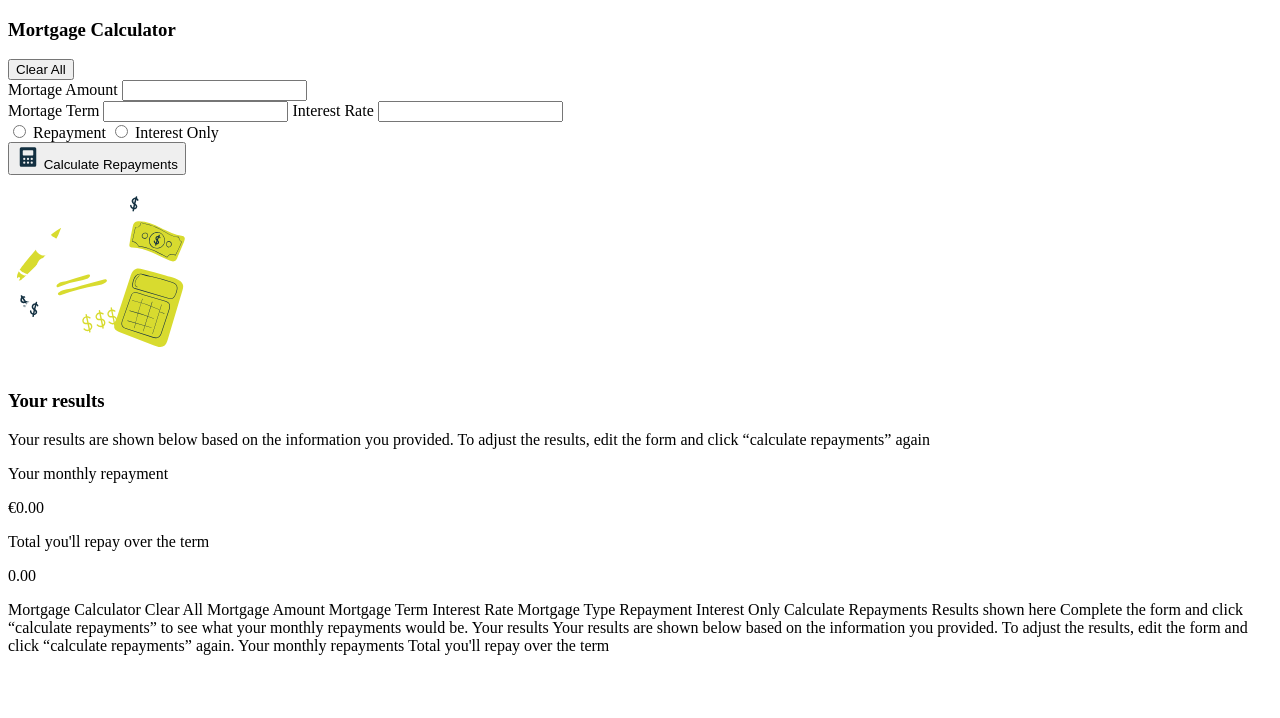
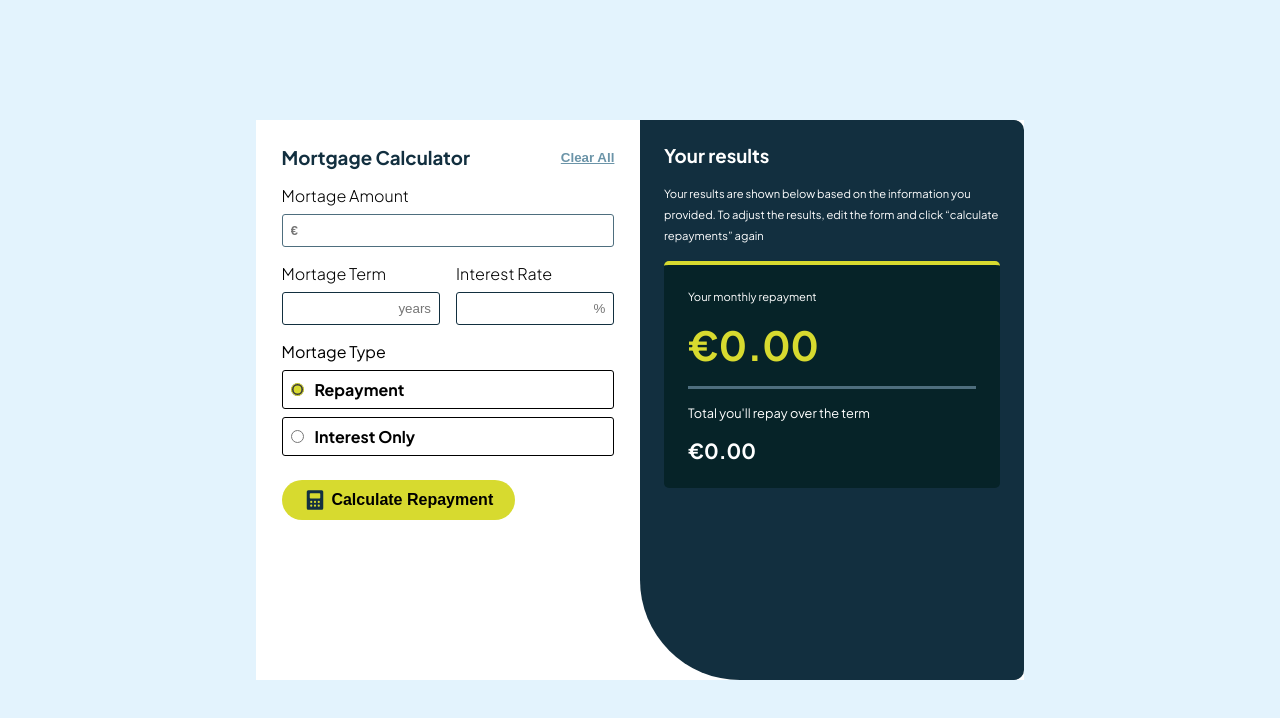
Before and after one commit to A-noob-in-Coding/FEM-MortageCalculator, a plain HTML site: page index.html in a window 1280 px wide. Drawn offline with Linux system fonts and the light colour scheme.

Commit message:
[HMTL] added the placeholders for the input fields]

```diff
--- a/index.html
+++ b/index.html
@@ -3,7 +3,7 @@
 <head>
   <meta charset="UTF-8">
   <meta name="viewport" content="width=device-width, initial-scale=1.0"> <!-- displays site properly based on user's device -->
-
+<link rel="stylesheet" href="styles.css">
   <link rel="icon" type="image/png" sizes="32x32" href="./assets/images/favicon-32x32.png">
 
   <title>Frontend Mentor | Mortgage repayment calculator</title>
@@ -15,41 +15,46 @@
     <div class="left-side">
       <div class="header-clear">
         <h3>Mortgage Calculator</h3>
-        <button class="clear-btn" id="clear-btn">Clear All</button>
+        <button class="clear-btn" id="clear-button">Clear All</button>
       </div>
       <div class="calculator-input">
         <div class="mortage-amount">
           <label for="mortage-amount-input">Mortage Amount
-            <input type="number" class="mortage-amount-input" id="mortage-amount-input">
+            <input type="number" class="mortage-amount-input" id="mortage-amount-input" placeholder="&euro;">
           </label>
         </div>
         <div class="term-interest">
           <label for="mortage-term">Mortage Term
-            <input type="number" name="mortage-term" class="mortage-term" id="mortage-term">
+            <input type="number" name="mortage-term" class="mortage-term" id="mortage-term" placeholder="years">
           </label>
           <label for="mortage-interest-rate">Interest Rate
-            <input type="number" name="mortage-interest-rate" id="mortage-interest-rate" class="mortage-interest-rate">
+            <input type="number" name="mortage-interest-rate" id="mortage-interest-rate" class="mortage-interest-rate" placeholder="%">
           </label>
         </div>
-        <div class="div-mortage-radio">
+        <div class="mortage-radio-div">
+          <p>Mortage Type</p>
           <label for="repayment">
-            <input type="radio" name="mortage-radio" id="repayment" class="repayment">
-            Repayment
+            <input type="radio" name="mortage-radio" id="repayment" class="radio-mortage" checked>
+            <p>Repayment</p>
           </label>
           <label for="interest-only">
-            <input type="radio" name="mortage-radio" id="interest-only" class="interest-only">
-            Interest Only
+            <input type="radio" name="mortage-radio" id="interest-only" class="radio-mortage">
+            <p>
+              Interest Only
+            </p>
           </label>
         </div>
       </div>
       <div class="calculate-btn">
         <button class="calculate-btn-el" id="calculate-btn-el">
           <embed src="/assets/images/icon-calculator.svg" type="">
-          Calculate Repayments</button>
+          <span class="button-des">Calculate Repayment</span></button>
       </div>
     </div>
     <div class="right-side-empty">
       <img src="/assets/images/illustration-empty.svg" alt="Empty">
+      <h3>Results shown here</h3>
+      <p>Complete the form and click "calculate repayments" to see what your monthly repayments would be.</p>
     </div>
     <div class="right-side-completed">
       <div class="right-side-description">
@@ -66,47 +71,11 @@
         </div>
         <div class="total-repayment">
           <p class="repayment-p">Total you'll repay over the term</p>
-          <p ><span class="total-repayment-span">0.00</span></p>
+          <p class="total-repayment-result">&euro;<span id="total-repayment-span">0.00</span></p>
         </div>
       </div>
     </div>
   </main>
-  Mortgage Calculator
-  Clear All
-
-  Mortgage Amount
-
-  Mortgage Term
-
-  Interest Rate
-
-  Mortgage Type
-  Repayment
-  Interest Only
-
-  Calculate Repayments
-
-  <!-- Empty results start -->
-
-  Results shown here
-
-  Complete the form and click “calculate repayments” to see what
-  your monthly repayments would be.
-
-  <!-- Empty results end -->
-
-  <!-- Completed results start -->
-
-  Your results
-
-  Your results are shown below based on the information you provided.
-  To adjust the results, edit the form and click “calculate repayments” again.
-
-  Your monthly repayments
-
-  Total you'll repay over the term
-
-  <!-- Completed results end -->
-
+  <script src="script.js"></script>
 </body>
 </html>
--- /dev/null
+++ b/styles.css
@@ -0,0 +1,265 @@
+:root {
+    --Lime: hsl(61, 70%, 52%);
+    --Red: hsl(4, 69%, 50%);
+    --White: hsl(0, 0%, 100%);
+    --Slate100: hsl(202, 86%, 94%);
+    --Slate300: hsl(203, 41%, 72%);
+    --Slate500: hsl(200, 26%, 54%);
+    --Slate700: hsl(200, 24%, 40%);
+    --Slate900: hsl(202, 55%, 16%);
+
+}
+
+@font-face {
+    font-family: JakartaItalic;
+    src: url("/assets/fonts/PlusJakartaSans-Italic-VariableFont_wght.ttf");
+}
+
+@font-face {
+    font-family: Jakarta;
+    src: url("/assets/fonts/PlusJakartaSans-VariableFont_wght.ttf");
+}
+
+* {
+    padding: 0;
+    margin: 0;
+    box-sizing: border-box;
+}
+
+body{
+    font-family: Jakarta;
+    min-height: 100vh;
+    display: flex;
+    justify-content: center;
+    align-items: center;
+    background-color: var(--Slate100);
+}
+
+main{
+    height: 70vh;
+    width: 60%;
+    display: flex;
+    flex-direction: row;
+    align-items: center;
+    background-color: var(--White);
+}
+
+
+
+main .left-side{
+    background-color: var(--White);
+    padding: 1.6rem;
+    border-radius: 10px;
+    width: 50%;
+    height: 100%;
+}
+
+main .left-side .header-clear{
+    display: flex;
+    flex-direction: row;
+    justify-content: space-between;
+}
+
+main .left-side .header-clear h3{
+    color: var(--Slate900);
+}
+
+main .left-side .header-clear button{
+    background: none;
+    border: none;
+    text-decoration: underline;
+    color: var(--Slate500);
+    cursor: pointer;
+    font-weight: bolder;
+}
+
+main .left-side .calculator-input .mortage-amount{
+    padding-top:1rem;
+    display: flex;
+    flex-direction: column;
+    font-weight: 300;
+}
+
+main .left-side .calculator-input .mortage-amount input{
+    font-weight: bold;
+    color: var(--Slate900);
+    margin-top: 0.5rem;
+    width: 100%;
+    padding: 0.5rem;
+    border: 1px solid var(--Slate700);
+}
+
+main .left-side .calculator-input .mortage-amount input:hover{
+    border-width: 1px;
+    border-color: var(--Lime);
+}
+
+main .left-side .calculator-input .term-interest{
+    display: flex;
+    flex-direction: row;
+    font-weight: 300;
+    padding-top: 1rem;
+    justify-content: space-between;
+    gap: 1rem;
+}
+
+main .left-side .calculator-input .term-interest label{
+
+    width: 100%;
+}
+
+main .left-side .calculator-input .term-interest input{
+    width: 100%;
+    display: block;
+    margin-top: 0.5rem;
+    padding: 0.5rem;
+    border: 1px solid var(--Slate900);
+}
+
+main .left-side .calculator-input .term-interest input:hover{
+    border-color: var(--Lime);
+}
+
+main .left-side .calculator-input .mortage-radio-div{
+    display: flex;
+    flex-direction: column;
+    padding: 1rem 0rem 1rem 0rem;
+    gap: 0.5rem;
+}
+
+main .left-side .calculator-input .mortage-radio-div label,
+input{
+    accent-color: var(--Lime);
+    border: 0.5px solid black;
+    border-radius: 3px;
+}
+
+main .left-side .calculator-input .mortage-radio-div label{
+    padding: 0.5rem;
+    font-weight: bold;
+}
+
+
+main .left-side .calculator-input .mortage-radio-div label:hover{
+    background-color: #fffce6;
+    border-color: var(--lime);
+}
+main .left-side .calculator-input .mortage-radio-div label p{
+    padding-left: 0.5rem;
+    display: inline-block;
+}
+
+main .left-side .calculate-btn{
+    padding: 0.5rem 0rem 0.5rem 0rem;
+}
+
+main .left-side .calculate-btn .calculate-btn-el{
+    background-color: var(--Lime);
+    border: none;
+    border-radius: 100px;
+    padding: 0.5rem;
+    width: 70%;
+    font-weight: bolder;
+    font-size: 1rem;
+    cursor: pointer;
+}
+
+
+main .left-side .calculate-btn .calculate-btn-el embed,
+main .left-side .calculate-btn .calculate-btn-el span
+{
+    height: 100%;
+    vertical-align: middle;
+}
+
+main .right-side-empty{
+    display: flex;
+    flex-direction: column;
+    justify-content: center;
+    align-items: center;
+    width: 50%;
+    background-color: var(--Slate900);
+    color: var(--White);
+    height: 100%;
+    border-radius: 0px 10px 10px 100px;
+}
+
+main .right-side-empty p{
+    width: 80%;
+    text-align: center;
+    font-weight: lighter;
+    font-size: 0.8rem;
+    padding: 1rem 0rem 1rem 0rem;
+}
+
+main input::placeholder{
+    height: 100%;
+    text-align: end;
+}
+
+main .mortage-amount input::placeholder{
+    text-align: start;
+}
+
+input[type="number"]::-webkit-outer-spin-button,
+input[type="number"]::-webkit-inner-spin-button {
+    -webkit-appearance: none;
+    margin: 0;
+}
+
+main .right-side-empty{
+    display: none;
+}
+
+
+main .right-side-completed{
+    background-color: var(--Slate900);
+    height: 100%;
+    width: 50%;
+    color: var(--White);
+    padding: 1.5rem;
+
+    border-radius: 0px 10px 10px 100px;
+}
+
+main .right-side-completed .right-side-description p{
+    font-size: 0.7rem;
+    padding: 1rem 0rem 1rem 0rem;
+    line-height: 1.3rem;
+}
+
+main .right-side-completed .result-section{
+
+    background-color: rgb(6,35,40);
+    padding: 1.5rem;
+    border-top: 4px solid var(--Lime);
+    border-radius: 5px;
+}
+
+main .right-side-completed .result-section .monthy-repayment{
+    border-bottom: 3px solid var(--Slate700);
+}
+
+main .right-side-completed .result-section .monthy-repayment p{
+    font-size: 0.7rem;
+}
+
+
+main .right-side-completed .result-section .monthy-repayment .repayment-result{
+    color: var(--Lime);
+    font-size: 2.5rem;
+    font-weight: bolder;
+    padding: 1rem 0rem 1rem 0rem    ;
+}
+
+
+main .right-side-completed .result-section .total-repayment p{
+    font-size: 0.8rem;
+    padding: 1rem 0rem 0rem 0rem;
+}
+
+
+main .right-side-completed .result-section .total-repayment .total-repayment-result{
+    font-size: 1.3rem;
+    font-weight: bold;
+}
```
